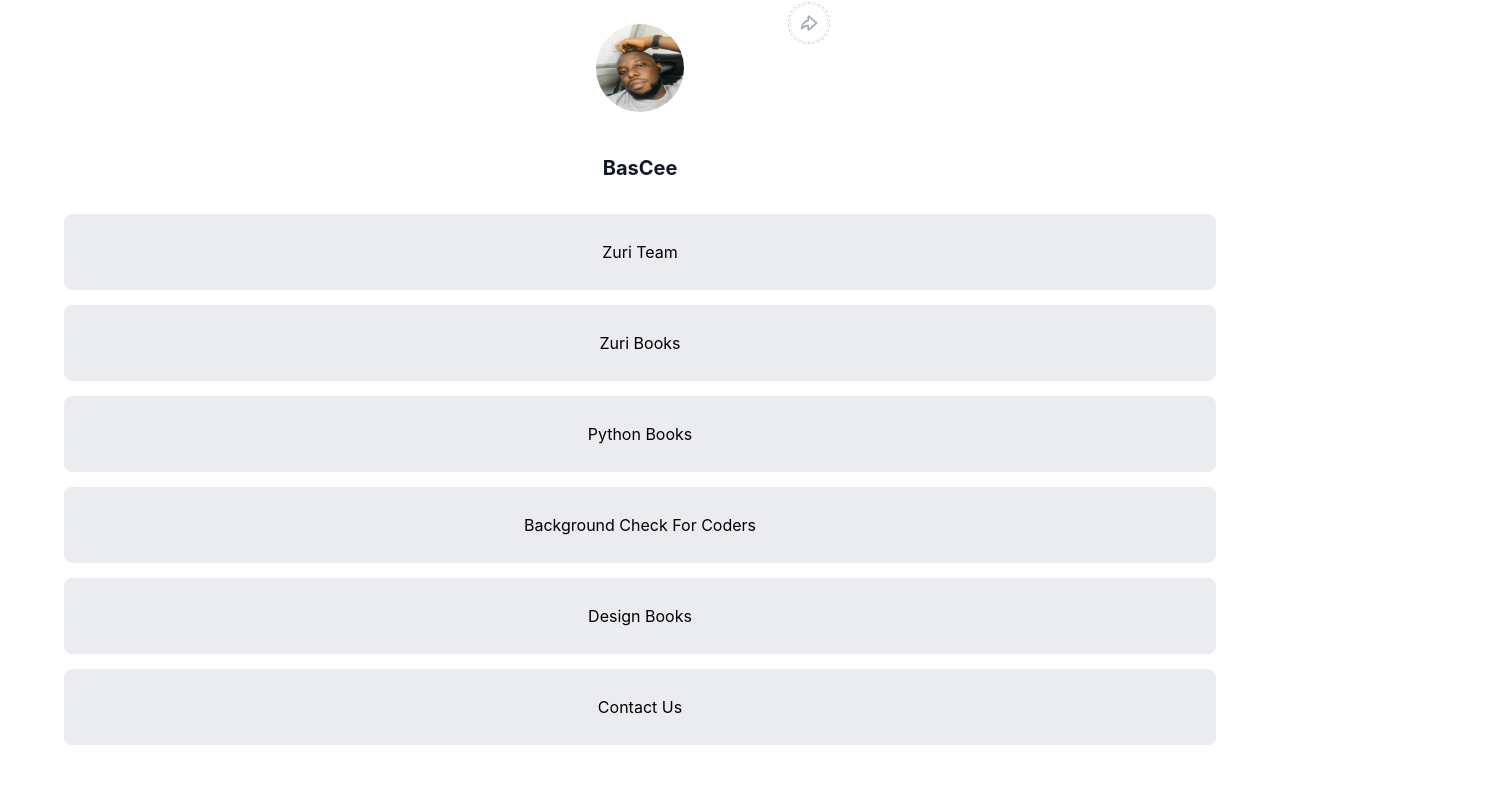
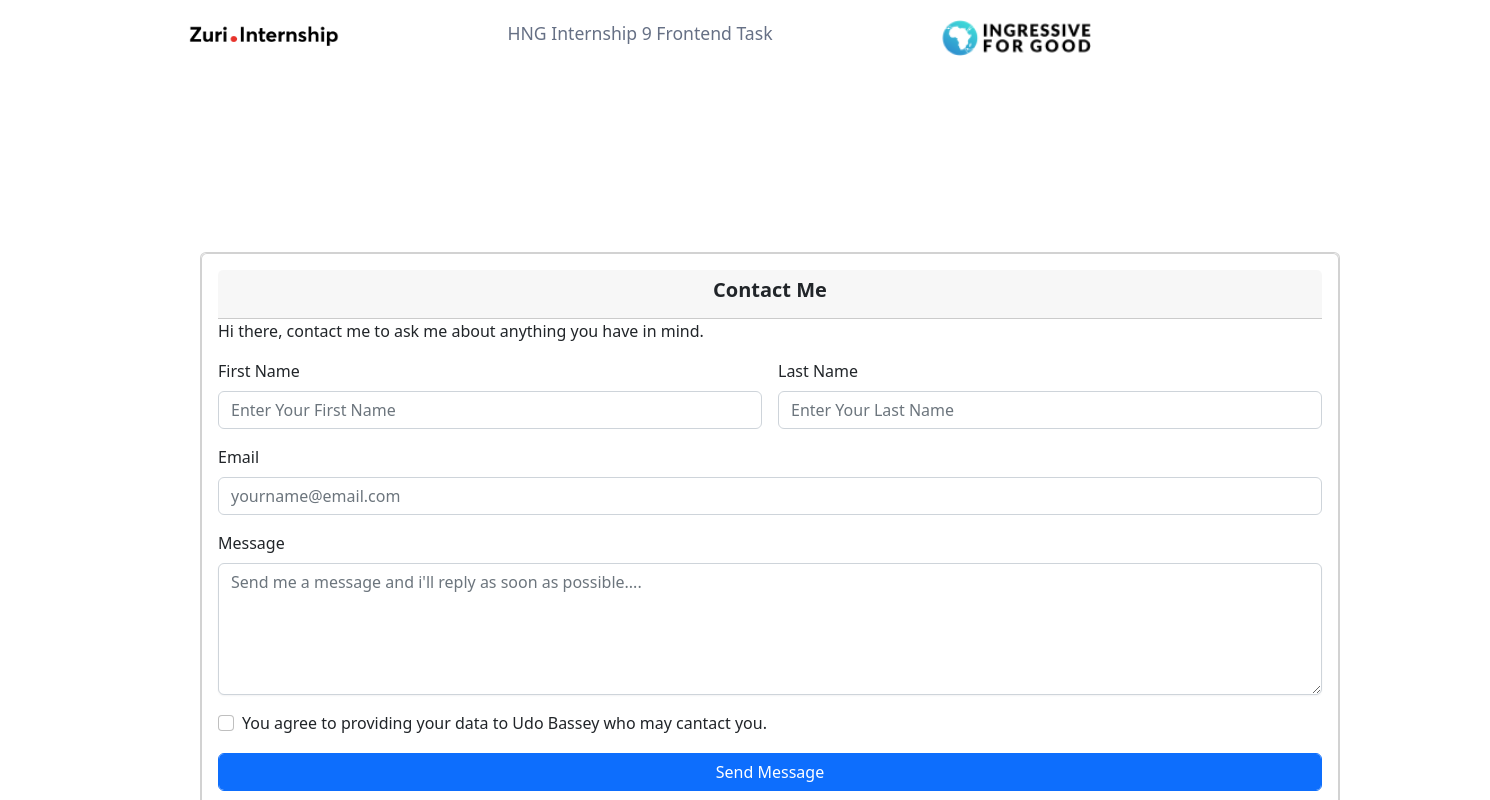
Before and after one commit to Aboya1417/ZuriTask, a React (Create React App) app: page /contact in a window 1280 px wide. Shown: the top 800 px of the page, 1490 px wide, since content can reach past the window. Built offline with nearby package versions, Linux system fonts and the light colour scheme.

Commit message:
feat:boostrap installed

```diff
--- a/package.json
+++ b/package.json
@@ -6,9 +6,12 @@
     "@testing-library/jest-dom": "^5.16.5",
     "@testing-library/react": "^13.4.0",
     "@testing-library/user-event": "^13.5.0",
+    "bootstrap": "^5.2.2",
     "react": "^18.2.0",
+    "react-bootstrap": "^2.5.0",
     "react-dom": "^18.2.0",
-    "react-scripts": "5.0.1",
+    "react-router-dom": "^6.4.3",
+    "react-scripts": "^2.1.3",
     "web-vitals": "^2.1.4"
   },
   "scripts": {
--- a/src/App.css
+++ b/src/App.css
@@ -5,7 +5,51 @@ flex-direction: column;
   justify-content: center;
 align-items: center;
 }
+.Apps {
+  align-content: center;
+  flex-direction: row;
+  justify-content: center;
+  align-items: center;
+  padding: 150px;
+  margin: 50px 50px ;
+  position: absolute;
+width: 1440px;
+height: 960px;
+left: 0px;
+top: 0px;
+}
+textarea{
+  box-sizing: border-box;
 
+/* Auto layout */
+
+display: flex;
+flex-direction: row;
+align-items: flex-start;
+padding: 12px 14px;
+gap: 8px;
+
+width: 720px;
+height: 132px;
+
+/* Base/White */
+
+background: #FFFFFF;
+/* Gray/300 */
+
+border: 1px solid #D0D5DD;
+/* Shadow/xs */
+
+box-shadow: 0px 1px 2px rgba(16, 24, 40, 0.05);
+border-radius: 8px;
+
+/* Inside auto layout */
+
+flex: none;
+order: 1;
+align-self: stretch;
+flex-grow: 1;
+}
 #twitter{
 
 width: 1152px;
@@ -80,7 +124,41 @@ order: 2;
 flex-grow: 0;
 z-index: 2;
 }
+#contact{
+   /* Frame 5 */
+text-decoration: none;
+cursor: pointer;
+ color: #000;
+box-sizing: border-box;
+margin: 15px;
+/* Auto layout */
 
+display: flex;
+flex-direction: row;
+justify-content: center;
+align-items: center;
+padding: 24px 32px;
+gap: 8px;
+
+width: 1152px;
+height: 76px;
+
+/* Gray/200 */
+
+background: #EAECF0;
+/* Gray/200 */
+
+border: 1px solid #EAECF0;
+border-radius: 8px;
+
+/* Inside auto layout */
+
+flex: none;
+order: 0;
+flex-grow: 1;
+
+
+}
 a {
  /* Frame 5 */
 text-decoration: none;
--- a/src/App.js
+++ b/src/App.js
@@ -1,33 +1,34 @@
-
+import React from "react";
  import vector from './Icons/logo.png';
  import I4G from './Icons/I4G.png';
-import Git from './Icons/Icon.png';
-import Slack from './Icons/slack.png';
-import Header from './Components/Header';
+ import Home from './Components/Home'
+//import Git from './Icons/Icon.png';
+// import Slack from './Icons/slack.png';
+ import Contact from './Components/Contact';
+ import 'bootstrap/dist/css/bootstrap.min.css';
 import './App.css';
+import { Route, BrowserRouter as Router, Routes } from 'react-router-dom';
 
 function App() {
   return (
-    <div className="App">
+    <Router>
+      <Routes>
+        <Route path='/' element={<Home />} />
+        <Route path='/contact' element={<Contact />} />
+      </Routes>
+      <Footer />
+    </Router>
+    // <div className="App">
 
-        <Header />
-        <WriteUps />
-        <Buttons />
-        <Social />
-        <Footer />
-    </div>
+    //     <Header />
+    //     <WriteUps />
+    //     <Buttons />
+    //     <Social />
+    //     <Footer />
+    // </div>
   );
 }
 
-
-function Social(){
-  return(
-      <div className='social'>
-         <img src= {Slack} id="slack__img" alt="profile Pic" />
-          <img src= {Git} id="git" alt="profile Pic" />
-      </div>
-  )
-}
 
 function Footer(){
   return(
@@ -39,39 +40,6 @@ function Footer(){
       </footer>
   )
 }
-function WriteUps(){
-  return(
-    <div>
-    <h2 id='twitter'>BasCee</h2>
-    <h2 id='slack' hidden>Aboya</h2>
-    </div>
-  )
-}
-function Buttons(){
-  return(
-        <div className='link-buttons'>
-           <a id='btn__zuri' href="https://training.zuri.team/" target="_blank" rel="noreferrer">
-          Zuri Team
-        </a>
-        <a id='books' href="http://books.zuri.team" target="_blank" rel="noreferrer">
-        Zuri Books
-        </a>
-        <a id='book__python' href="https://books.zuri.team/python-for-beginners?ref_id=UdoB_Bassey" target="_blank" rel="noreferrer">
-        Python Books
-        </a>
-        <a id='pitch' href="https://background.zuri.team" target="_blank" rel="noreferrer">
-        Background Check For Coders
-        </a>
-        <a id='book__design' href="https://books.zuri.team/design-rules" target="_blank" rel="noreferrer">
-        Design Books
-        </a>
-        <a id='contact' href="https://books.zuri.team/design-rules" target="_blank" rel="noreferrer">
-        Contact Us
-        </a>
 
 
-        </div>
-  )
-}
-
 export default App;
--- /dev/null
+++ b/src/Components/Contact.js
@@ -0,0 +1,68 @@
+import React from "react";
+import '../App.css';
+
+function Contact() {
+    return (
+
+        <div className="Apps" >
+
+
+
+            <div class="content">
+                <div class="tab-pane active">
+                    <div class="card">
+
+                        <div class="card ">
+
+
+
+                            <div class="card-body">
+                                <div class="card-header">
+
+                                    <h5 class="card-category text-center"><b>Contact Me</b></h5>
+                                </div>
+
+                                <p>Hi there, contact me to ask me about anything you have in mind.</p>
+                                <form class="row g-3">
+                                    <div class="col-md-6">
+                                        <label for="firstname" class="form-label">First Name</label>
+                                        <input placeholder="Enter Your First Name" type="text" class="form-control" id="firstname" />
+                                    </div>
+                                    <div class="col-md-6">
+                                        <label for="lastname" class="form-label">Last Name</label>
+                                        <input placeholder="Enter Your Last Name" type="text" class="form-control" id="lastname" />
+                                    </div>
+                                    <div class="col-12">
+                                        <label for="email" class="form-label">Email</label>
+                                        <input type="email" class="form-control" id="email" placeholder="yourname@email.com" />
+                                    </div>
+                                    <div class="col-12">
+                                        <label for="message" class="form-label">Message</label>
+                                        <textarea type="text" class="form-control" id="message" placeholder="Send me a message and i'll reply as soon as possible.... " />
+                                    </div>
+
+                                    <div class="col-12">
+                                        <div class="form-check">
+                                            <input class="form-check-input" type="checkbox" id="gridCheck" />
+                                            <label class="form-check-label" for="gridCheck">
+                                                You agree to providing your data to Udo Bassey who may cantact you.
+                                            </label>
+                                        </div>
+                                    </div>
+                                    <div class="col-12">
+                                        <button type="submit" class="btn btn-primary form-control">Send Message</button>
+                                    </div>
+                                </form>
+
+                            </div>
+                        </div>
+
+
+
+                    </div>
+                </div>
+            </div>
+        </div>
+    )
+}
+export default Contact;
--- /dev/null
+++ b/src/Components/Home.js
@@ -0,0 +1,66 @@
+import React from "react";
+import Git from '../Icons/Icon.png';
+import Slack from '../Icons/slack.png';
+import Header from './Header';
+import { Link} from 'react-router-dom';
+// import { useNavigate } from "react-router-dom";
+
+function Home() {
+ return (
+   <div className="App">
+
+       <Header />
+       <WriteUps />
+       <Buttons />
+       <Social />
+       {/* <Footer /> */}
+   </div>
+ );
+}
+
+function WriteUps(){
+    return(
+      <div>
+      <h2 id='twitter'>BasCee</h2>
+      <h2 id='slack' hidden>Aboya</h2>
+      </div>
+    )
+  }
+  function Buttons(){
+    // let navigate = useNavigate();
+    return(
+          <div className='link-buttons'>
+             <a id='btn__zuri' href="https://training.zuri.team/" target="_blank" rel="noopener noreferrer">
+            Zuri Team
+          </a>
+          <a id='books' href="http://books.zuri.team" target="_blank" rel="noopener noreferrer">
+          Zuri Books
+          </a>
+          <a  id='book__python' href="https://books.zuri.team/python-for-beginners?ref_id=UdoB_Bassey" target="_blank" rel="noopener noreferrer">
+          Python Books
+          </a>
+          <a id='pitch' href="https://background.zuri.team" target="_blank" rel="noopener noreferrer">
+          Background Check For Coders
+          </a>
+          <a id='book__design' href="https://books.zuri.team/design-rules" target="_blank" rel="noopener noreferrer">
+          Design Books
+          </a>
+          <Link to="/contact" id='contact'  target="_blank" rel="noopener noreferrer">
+          Contact Us
+          </Link>
+
+
+          </div>
+    )
+  }
+  function Social(){
+    return(
+        <div className='social'>
+           <img src= {Slack} id="slack__img" alt="profile Pic" />
+            <img src= {Git} id="git" alt="profile Pic" />
+        </div>
+    )
+  }
+
+
+export default Home;
```
Also changed, not shown: 1 other file (tests, documents, lock files or other folders).
